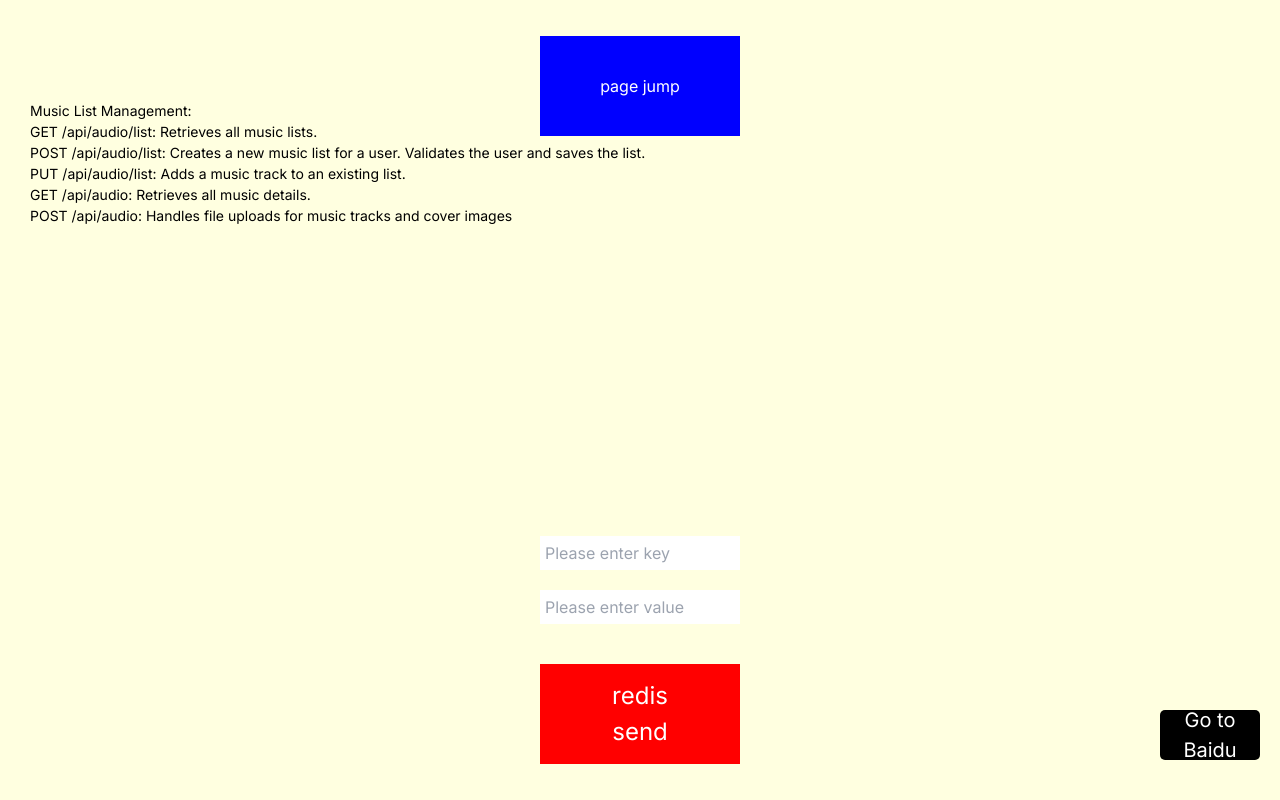
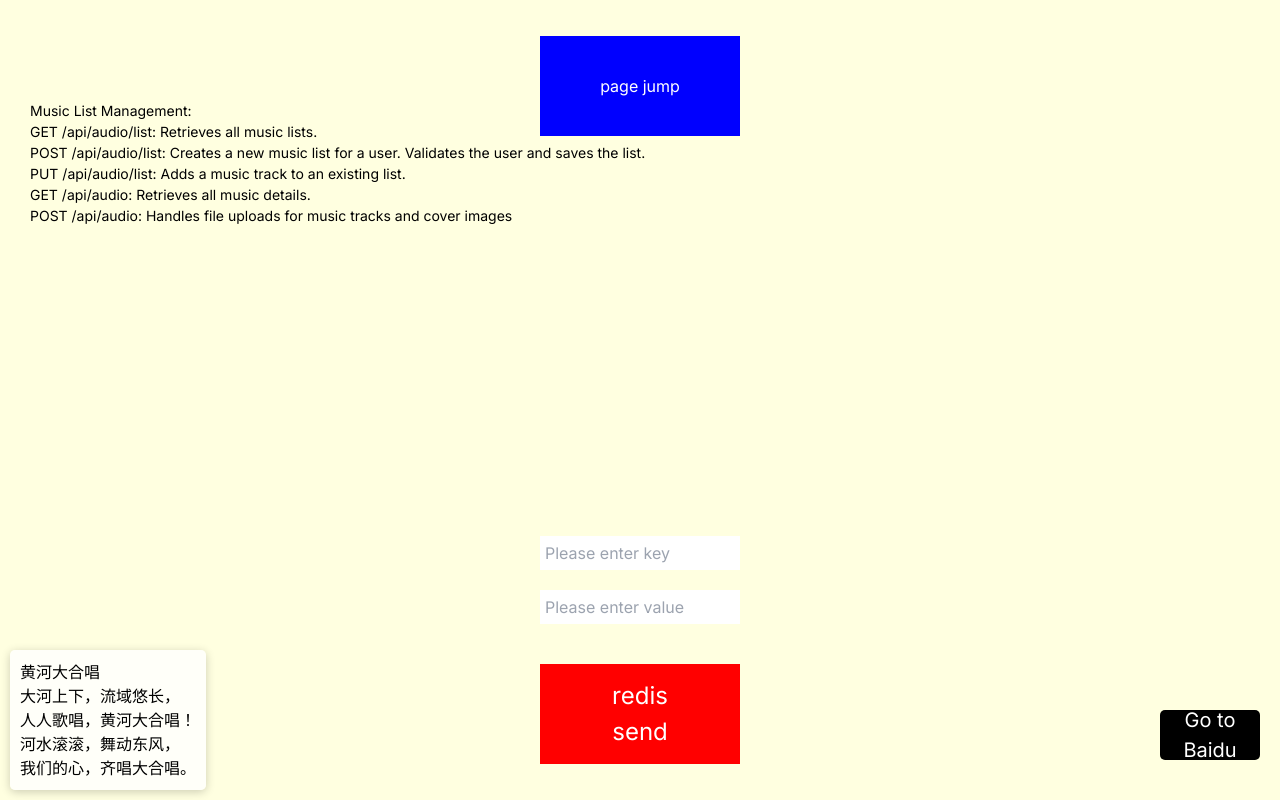
Before and after one commit to yishen-huang/NextJS-music, a Next.js app: page / in a window 1280 px wide. Built offline with nearby package versions, Linux system fonts and the light colour scheme.

Commit message:
feat: update feature implementation in the 1024 feature file and enhance page component functionality in app/page.tsx

```diff
--- a/app/page.tsx
+++ b/app/page.tsx
@@ -41,6 +41,13 @@ export default function Home() {
         PUT /api/audio/list: Adds a music track to an existing list.<br />
         GET /api/audio: Retrieves all music details.<br />
         POST /api/audio: Handles file uploads for music tracks and cover images
+    </div>
+    <div className="lyrics-section" style={{ position: 'absolute', bottom: '10px', left: '10px', backgroundColor: 'rgba(255, 255, 255, 0.8)', padding: '10px', borderRadius: '5px', boxShadow: '0 2px 10px rgba(0, 0, 0, 0.2)' }}>
+        <h2>黄河大合唱</h2>
+        <p>大河上下，流域悠长，<br />
+        人人歌唱，黄河大合唱！<br />
+        河水滚滚，舞动东风，<br />
+        我们的心，齐唱大合唱。</p>
     </div>
 
 
@@ -97,6 +104,5 @@ export default function Home() {
         Go to Baidu
       </button>
     </div>
-
   );
 }
```
Also changed, not shown: 1 other file (tests, documents, lock files or other folders).
